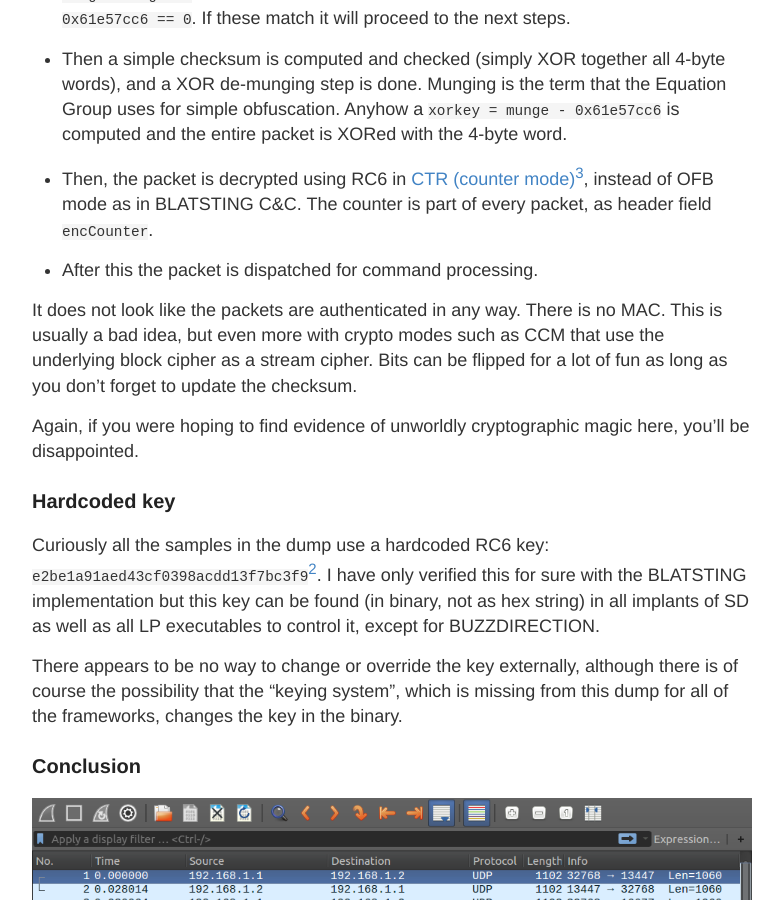
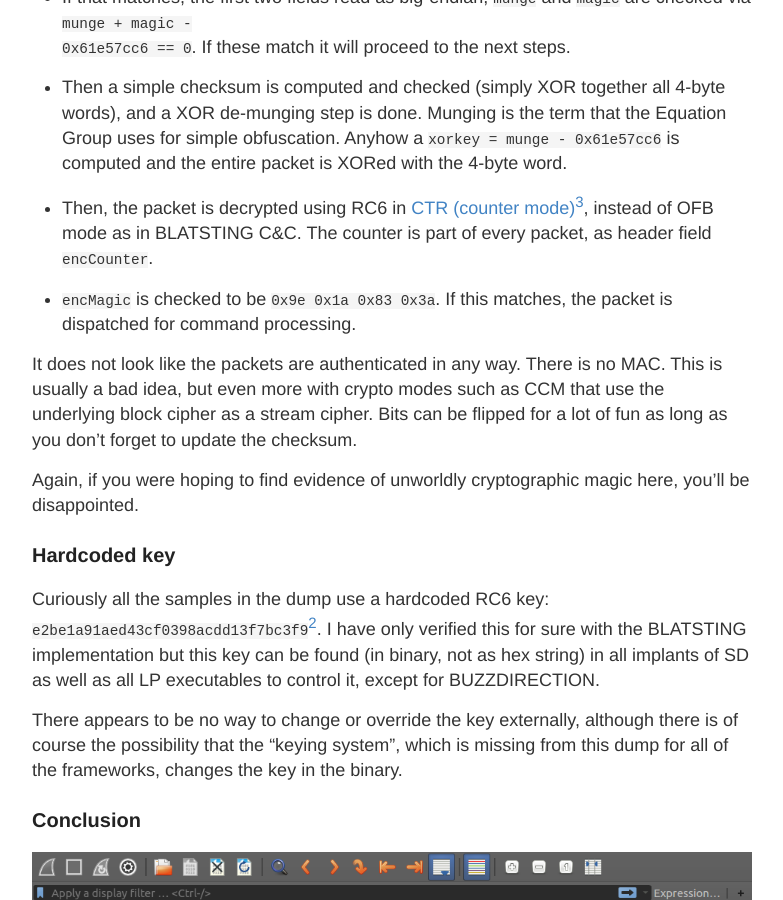
Before and after one commit to laanwj/laanwj.github.io, a Jekyll site: the page built from _posts/2016-09-17-seconddate-cnc.md, in a window 1280 px wide and 900 px high, scrolled down 3666 px. Shown: the whole window, without its empty margins (248-1031 px from the left). Built offline with Jekyll 4.4.1, drawn with Linux system fonts in a browser that asks for light colours; some of the changed text lies outside the part shown.

Commit message:
more details

```diff
--- a/_posts/2016-09-17-seconddate-cnc.md
+++ b/_posts/2016-09-17-seconddate-cnc.md
@@ -173,7 +175,7 @@
 - Then, the packet is decrypted using RC6 in [CTR (counter mode)](https://en.wikipedia.org/wiki/CTR_mode)<a href="#foot1" class="footref">3</a>, instead of OFB
   mode as in BLATSTING C&C. The counter is part of every packet, as header field `encCounter`.
 
-- After this the packet is dispatched for command processing.
+- `encMagic` is checked to be `0x9e 0x1a 0x83 0x3a`. If this matches, the packet is dispatched for command processing.
 
 It does not look like the packets are authenticated in any way. There is no MAC. This is usually a bad idea, but even more with
 crypto modes such as CCM that use the underlying block cipher as a stream cipher. Bits can be flipped for a lot of fun
```
Also changed, not shown: other parts of _posts/2016-09-17-seconddate-cnc.md (+2 -0 lines).
